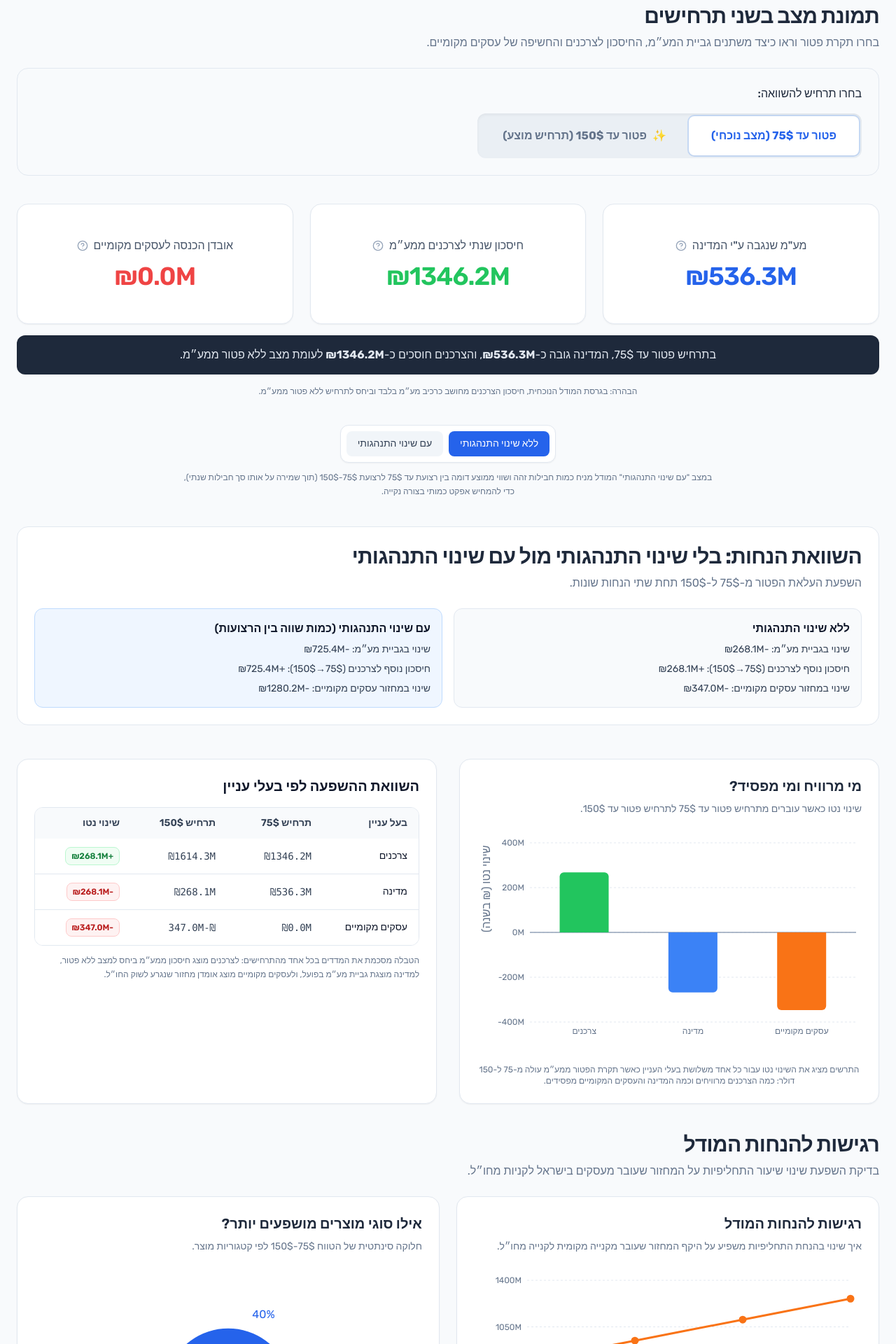
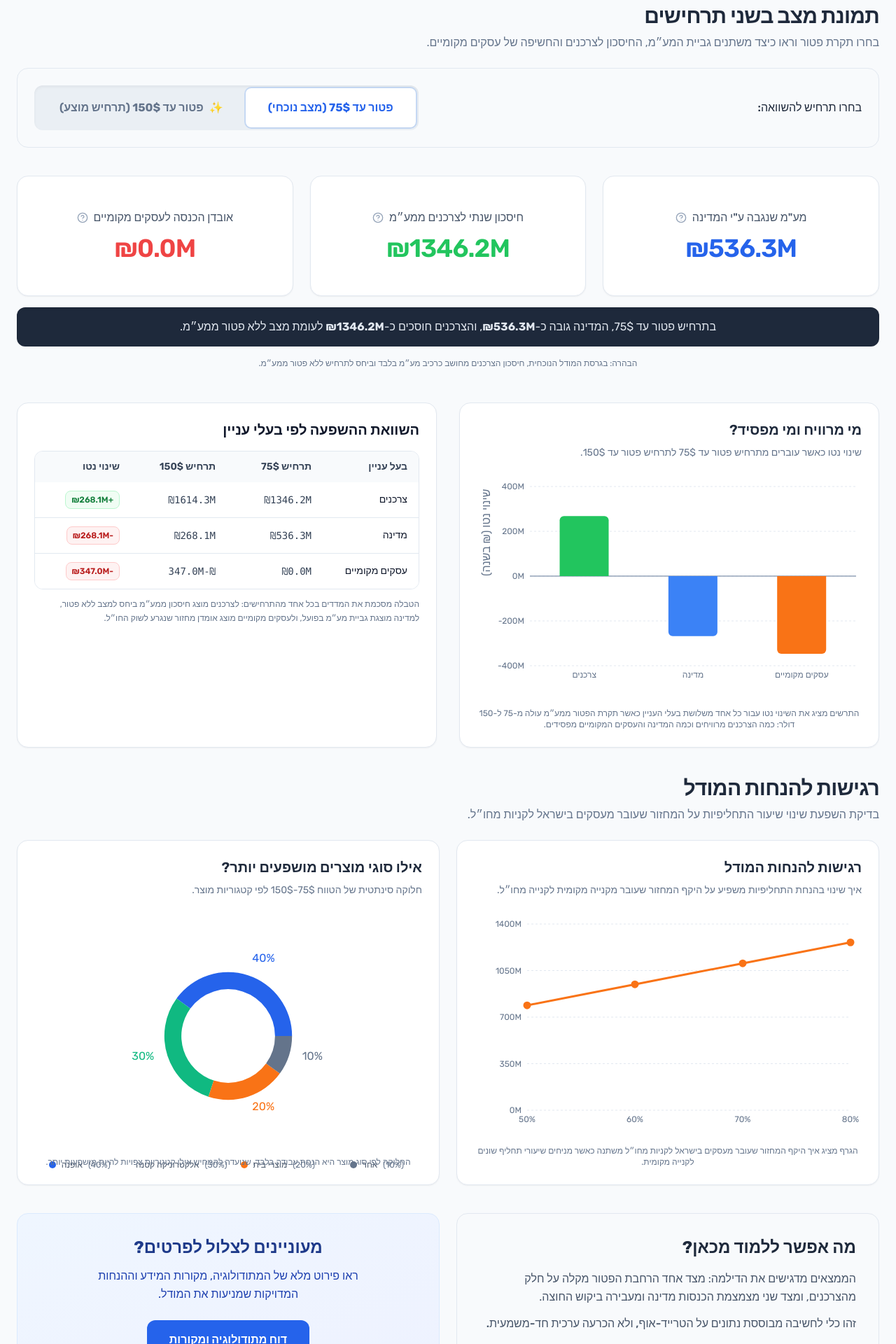
Before and after one commit to sinayblumin/75vs150, a Next.js app: page / in a window 1280 px wide. Shown: the part 680-2600 px from the top of the page at 70% size. Built offline with nearby package versions, Linux system fonts and the light colour scheme; a web font is replaced by a local one.

Commit message:
feat: add new components for scenario toggling, category impact display, and dashboard client functionality.

```diff
--- a/components/CategoryImpactCard.tsx
+++ b/components/CategoryImpactCard.tsx
@@ -42,14 +42,14 @@ export function CategoryImpactCard() {
                     />
                 </PieChart>
             </ResponsiveContainer>
-            <div className="mt-2 grid grid-cols-1 gap-x-4 gap-y-1 text-xs text-slate-600 sm:grid-cols-2">
+            <div className="mt-4 grid grid-cols-2 gap-x-3 gap-y-2 text-xs text-slate-600 lg:grid-cols-4">
                 {categories.map((entry, index) => (
-                    <div key={entry.id} className="flex items-center gap-2">
+                    <div key={entry.id} className="flex min-w-0 items-center justify-center gap-2">
                         <span
                             className="inline-block h-2.5 w-2.5 rounded-full"
                             style={{ backgroundColor: COLORS[index % COLORS.length] }}
                         />
-                        <span>{entry.label}</span>
+                        <span className="leading-none whitespace-nowrap">{entry.label}</span>
                         <span className="text-slate-500">({Math.round(entry.share * 100)}%)</span>
                     </div>
                 ))}
--- a/components/DashboardClient.tsx
+++ b/components/DashboardClient.tsx
@@ -76,6 +76,8 @@ export default function DashboardClient({
 }) {
     const [activeScenario, setActiveScenario] = useState<75 | 150>(75);
     const [behaviorMode, setBehaviorMode] = useState<BehaviorMode>("static");
+    const isBehavioralRelevant = activeScenario === 150;
+    const effectiveBehaviorMode: BehaviorMode = isBehavioralRelevant ? behaviorMode : "static";
 
     const formatMillions = (val: number) => `₪${(val / 1_000_000).toFixed(1)}M`;
     const formatSignedMillions = (val: number) => {
@@ -94,9 +96,9 @@ export default function DashboardClient({
     const noExemptionStatic = calculateScenario(0);
     const noExemptionBehavioral = calculateScenario(0, behavioralOverrides);
 
-    const activeBaseline75 = behaviorMode === "behavioral" ? baseline75Behavioral : baseline75Static;
-    const activeProposed150 = behaviorMode === "behavioral" ? proposed150Behavioral : proposed150Static;
-    const activeNoExemption = behaviorMode === "behavioral" ? noExemptionBehavioral : noExemptionStatic;
+    const activeBaseline75 = effectiveBehaviorMode === "behavioral" ? baseline75Behavioral : baseline75Static;
+    const activeProposed150 = effectiveBehaviorMode === "behavioral" ? proposed150Behavioral : proposed150Static;
+    const activeNoExemption = effectiveBehaviorMode === "behavioral" ? noExemptionBehavioral : noExemptionStatic;
 
     const totals75 = getScenarioTotals(activeBaseline75);
     const totals150 = getScenarioTotals(activeProposed150);
@@ -221,6 +223,7 @@ export default function DashboardClient({
                 </p>
             </section>
 
+            {isBehavioralRelevant ? (
                 <section className="mx-auto max-w-3xl space-y-3 text-center">
                     <div className="flex justify-center">
                         <div className="inline-flex w-full flex-wrap justify-center gap-2 rounded-xl border border-slate-200 bg-white p-2 shadow-sm sm:w-auto">
@@ -254,7 +257,9 @@ export default function DashboardClient({
                         {behaviorMode === "behavioral" ? ` בהנחה זו, החיסכון בתרחיש 150$ הוא בערך פי ${consumerSavingsRatio.toFixed(1)} מהחיסכון בתרחיש 75$.` : ""}
                     </p>
                 </section>
+            ) : null}
 
+            {isBehavioralRelevant ? (
                 <section className="space-y-4 rounded-2xl border border-slate-200 bg-white p-5 sm:p-6">
                     <SectionHeading
                         title="השוואת הנחות: בלי שינוי התנהגותי מול עם שינוי התנהגותי"
@@ -275,6 +280,7 @@ export default function DashboardClient({
                         </div>
                     </div>
                 </section>
+            ) : null}
 
             <section className="grid grid-cols-1 items-stretch gap-6 pt-2 lg:grid-cols-2 lg:gap-8">
                 <StakeholderImpact
--- a/components/ScenarioToggle.tsx
+++ b/components/ScenarioToggle.tsx
@@ -6,10 +6,10 @@ type ScenarioToggleProps = {
 export function ScenarioToggle({ activeScenario, onScenarioChange }: ScenarioToggleProps) {
     return (
         <div className="rounded-2xl border border-slate-200 bg-slate-50 p-4 sm:p-6">
-            <p className="mb-4 text-center text-sm font-medium text-slate-800 sm:text-base md:text-right">
-                בחרו תרחיש להשוואה:
-            </p>
-            <div className="flex justify-center md:justify-start">
+            <div className="flex flex-col items-center gap-3 md:flex-row md:items-center md:justify-between md:gap-4">
+                <p className="text-center text-sm font-medium text-slate-800 sm:text-base md:text-right">
+                    בחרו תרחיש להשוואה:
+                </p>
                 <div className="inline-flex w-full max-w-2xl flex-col gap-1 overflow-hidden rounded-xl bg-slate-200/60 p-1 shadow-inner sm:w-auto sm:flex-row sm:gap-0">
                     <button
                         onClick={() => onScenarioChange(75)}
```
Lines whose indentation alone changed are shown as unchanged.
